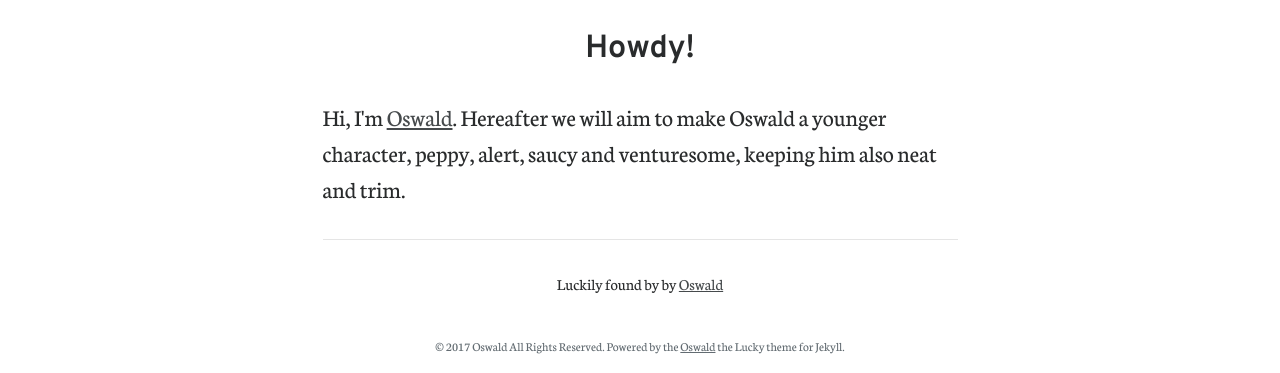
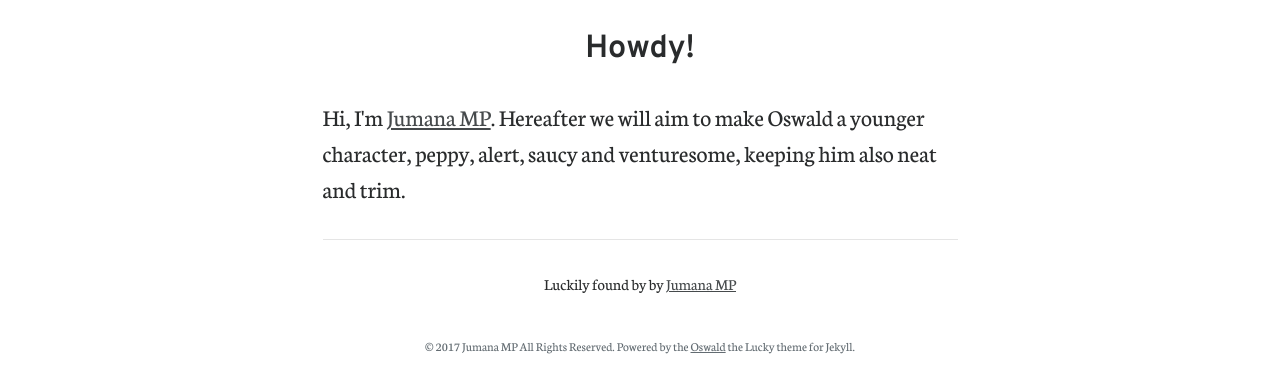
Before and after one commit to jumana-arm/jumana-arm.github.io, a Jekyll site: the page built from index.html, in a window 1280 px wide. Shown: the part 1793-2166 px from the top of the page. Built offline with Jekyll 4.4.1, drawn with Linux system fonts in a browser that asks for light colours; the list of posts is cut into pages by our own code.

Commit message:
Update _config.yml

```diff
--- a/_config.yml
+++ b/_config.yml
@@ -12,10 +12,11 @@ disqus:
 
 # Owner/author information
 owner:
-  name:           Oswald
+  name:           Jumana MP
   avatar:         avatar.jpg
   bio:            Hereafter we will aim to make Oswald a younger character, peppy, alert, saucy and venturesome, keeping him also neat and trim.
-  email:          oswald@disney.com
+  email:          jumanamp91@gmail.com
+
   # Put the full urls
   # twitter:
   # facebook:
```
